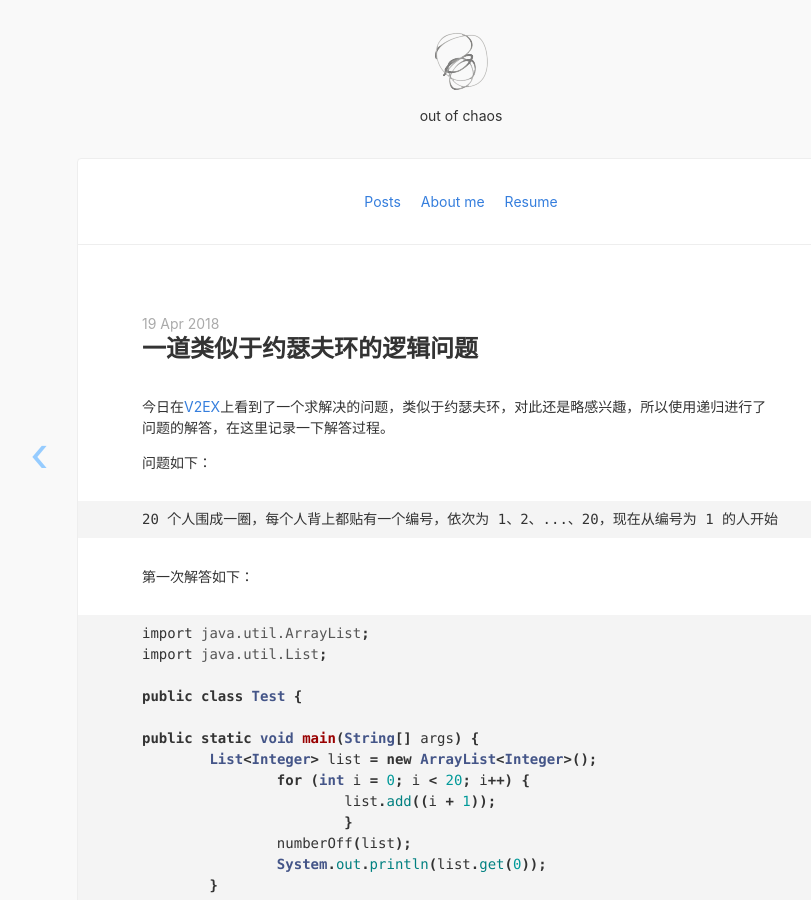
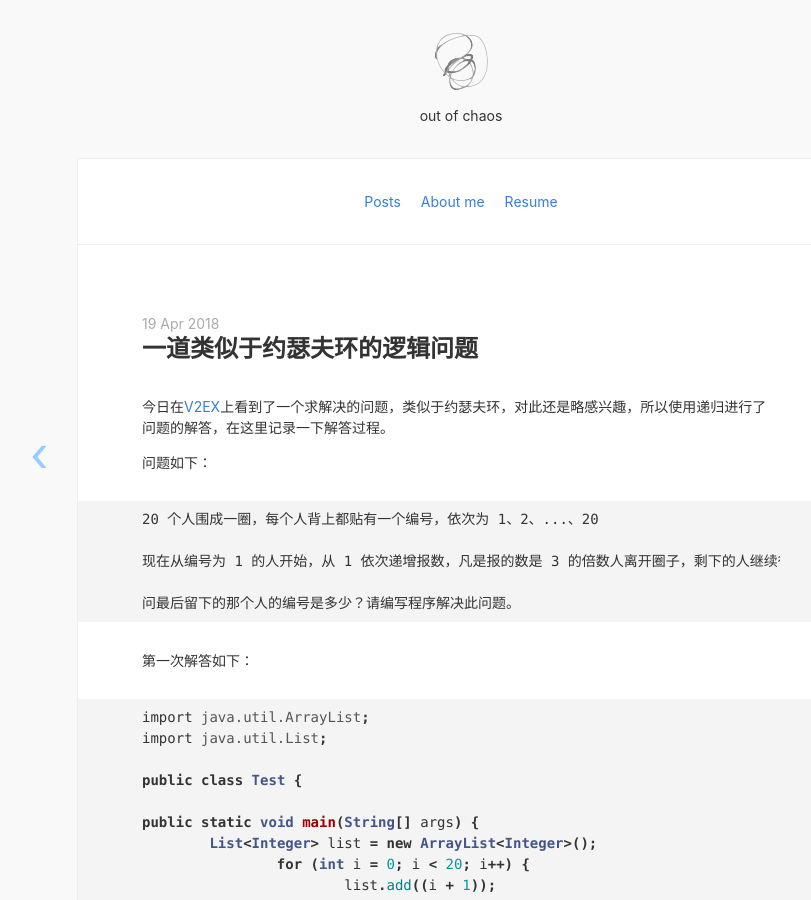
Before and after one commit to lyusantu/lyusantu.github.io, a Jekyll site: the page built from _posts/2018-4-19-solving-logic-problems.md, in a window 1280 px wide and 900 px high. Shown: the whole window, without its empty margins (179-990 px from the left). Built offline with Jekyll 4.4.1, drawn with Linux system fonts in a browser that asks for light colours; nearby versions of some CDN libraries; part of the change alters nothing that is shown.

````diff
--- a/_posts/2018-4-19-solving-logic-problems.md
+++ b/_posts/2018-4-19-solving-logic-problems.md
@@ -1,13 +1,18 @@
 ---
 title: 一道类似于约瑟夫环的逻辑问题
-date: 2018-4-19
+date: 2018-04-19 17:23:49
 ---
 
 今日在[V2EX](https://www.v2ex.com)上看到了一个求解决的问题，类似于约瑟夫环，对此还是略感兴趣，所以使用递归进行了问题的解答，在这里记录一下解答过程。
 
 问题如下：
+
 ```
-20 个人围成一圈，每个人背上都贴有一个编号，依次为 1、2、...、20，现在从编号为 1 的人开始，从 1 依次递增报数，凡是报的数是 3 的倍数人离开圈子，剩下的人继续往下报数，问最后留下的那个人的编号是多少？请编写程序解决此问题。
+20 个人围成一圈，每个人背上都贴有一个编号，依次为 1、2、...、20
+
+现在从编号为 1 的人开始，从 1 依次递增报数，凡是报的数是 3 的倍数人离开圈子，剩下的人继续往下报数
+
+问最后留下的那个人的编号是多少？请编写程序解决此问题。
 ```
 
 第一次解答如下：
@@ -22,14 +27,14 @@ public static void main(String[] args) {
 	List<Integer> list = new ArrayList<Integer>();
 		for (int i = 0; i < 20; i++) {
 			list.add((i + 1));
-			}
+		}
 		numberOff(list);
 		System.out.println(list.get(0));
 	}
 
 	public static List<Integer> numberOff(List<Integer> list) {
 		for (int i = 0; i < list.size(); i++) {
-		list.set(i, list.get(i) + 1);
+			list.set(i, list.get(i) + 1);
 			if (list.get(i) % 3 == 0) {
 				list.remove(i);
 				if (list.size() == 1)
````
